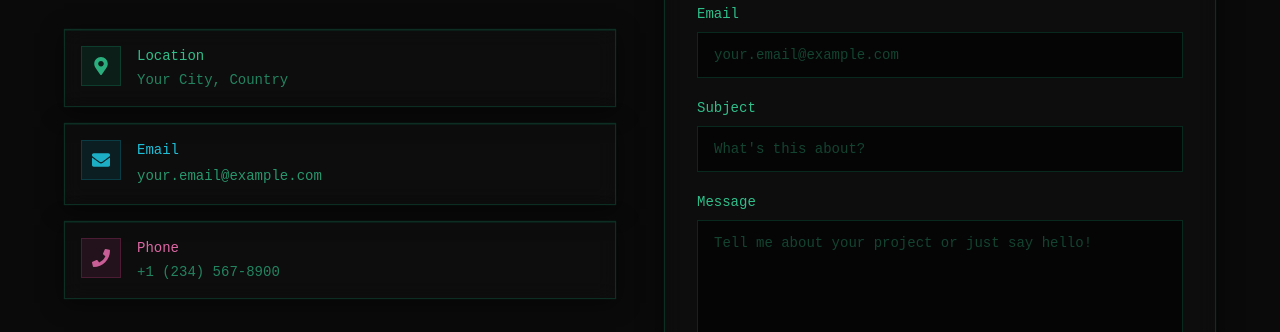
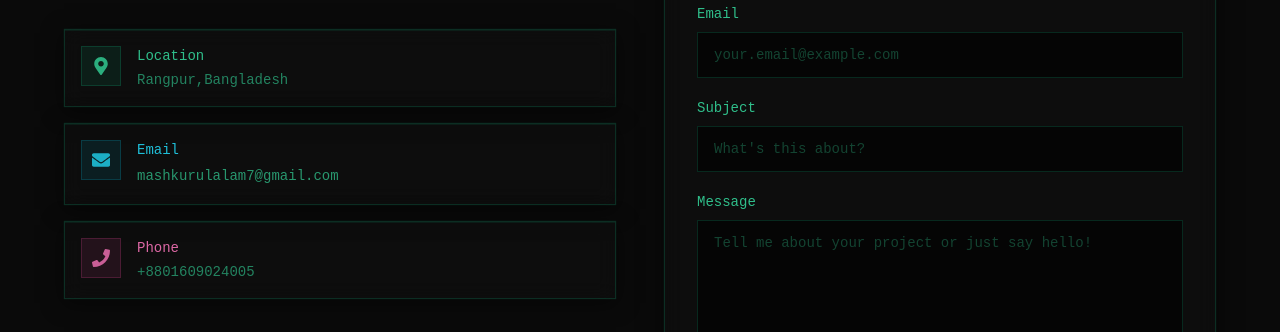
Before and after one commit to mashkurulalamohi37/portfoilo, a React app: page / in a window 1280 px wide. Shown: the part 6187-6519 px from the top of the page. Built offline with nearby package versions, Linux system fonts and the light colour scheme; the HTML template or start-up script is replaced by a standard one.

Commit message:
Update contact information with personal details

```diff
--- a/src/components/Contact.jsx
+++ b/src/components/Contact.jsx
@@ -55,7 +55,7 @@ const Contact = () => {
                 </div>
                 <div>
                   <h4 className="font-light text-emerald-400/90 mb-1 text-sm">Location</h4>
-                  <p className="text-emerald-400/60 font-light text-sm">Your City, Country</p>
+                  <p className="text-emerald-400/60 font-light text-sm">Rangpur,Bangladesh</p>
                 </div>
               </div>
 
@@ -66,7 +66,7 @@ const Contact = () => {
                 <div>
                   <h4 className="font-light text-cyan-400/90 mb-1 text-sm">Email</h4>
                   <a href="mailto:your.email@example.com" className="text-emerald-400/70 hover:text-emerald-400 font-light text-sm transition-colors">
-                    your.email@example.com
+                    mashkurulalam7@gmail.com
                   </a>
                 </div>
               </div>
@@ -77,7 +77,7 @@ const Contact = () => {
                 </div>
                 <div>
                   <h4 className="font-light text-pink-400/90 mb-1 text-sm">Phone</h4>
-                  <p className="text-emerald-400/60 font-light text-sm">+1 (234) 567-8900</p>
+                  <p className="text-emerald-400/60 font-light text-sm">+8801609024005</p>
                 </div>
               </div>
             </div>
@@ -86,7 +86,7 @@ const Contact = () => {
               <h4 className="font-light text-emerald-400/90 mb-4 text-sm">Follow Me</h4>
               <div className="flex space-x-3">
                 <a
-                  href="https://github.com"
+                  href="https://github.com/mashkurulalamohi37"
                   target="_blank"
                   rel="noopener noreferrer"
                   className="w-10 h-10 rounded-lg bg-[#0f0f0f]/60 text-emerald-400/80 flex items-center justify-center hover:bg-emerald-500/10 hover:text-emerald-400 transition-all border border-emerald-500/20 hover:border-emerald-500/40"
@@ -94,7 +94,7 @@ const Contact = () => {
                   <FaGithub size={16} />
                 </a>
                 <a
-                  href="https://linkedin.com"
+                  href="linkedin.com/in/mashkurul-alam-ohi-b978371a5"
                   target="_blank"
                   rel="noopener noreferrer"
                   className="w-10 h-10 rounded-lg bg-[#0f0f0f]/60 text-emerald-400/80 flex items-center justify-center hover:bg-emerald-500/10 hover:text-emerald-400 transition-all border border-emerald-500/20 hover:border-emerald-500/40"
```
